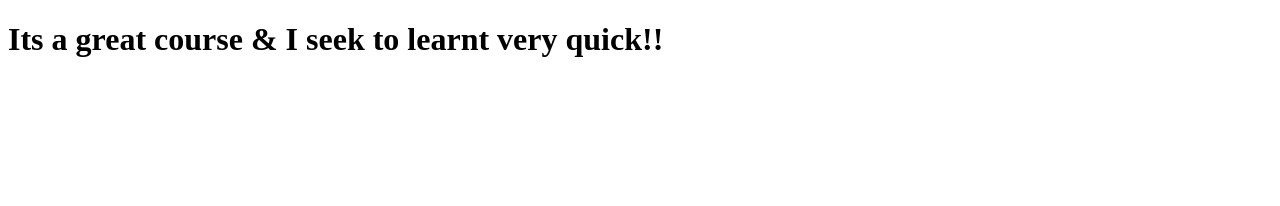
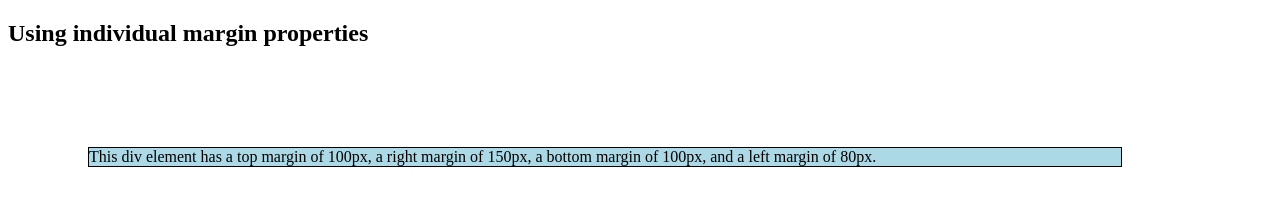
Before and after one commit to sandesh9415/coursera-test, a plain HTML site: page site/index.html in a window 1280 px wide. Drawn offline with Linux system fonts and the light colour scheme.

Commit message:
For css program check

```diff
--- a/site/index.html
+++ b/site/index.html
@@ -1,9 +1,22 @@
 <!DOCTYPE html>
 <html>
 <head>
-	<title>Hello Coursera!</title>
+<style>
+div {
+  border: 1px solid black;
+  margin-top: 100px;
+  margin-bottom: 100px;
+  margin-right: 150px;
+  margin-left: 80px;
+  background-color: lightblue;
+}
+</style>
 </head>
 <body>
-<h1>Its a great course & I seek to learnt very quick!!</h1>
+
+<h2>Using individual margin properties</h2>
+
+<div>This div element has a top margin of 100px, a right margin of 150px, a bottom margin of 100px, and a left margin of 80px.</div>
+
 </body>
 </html>
```
